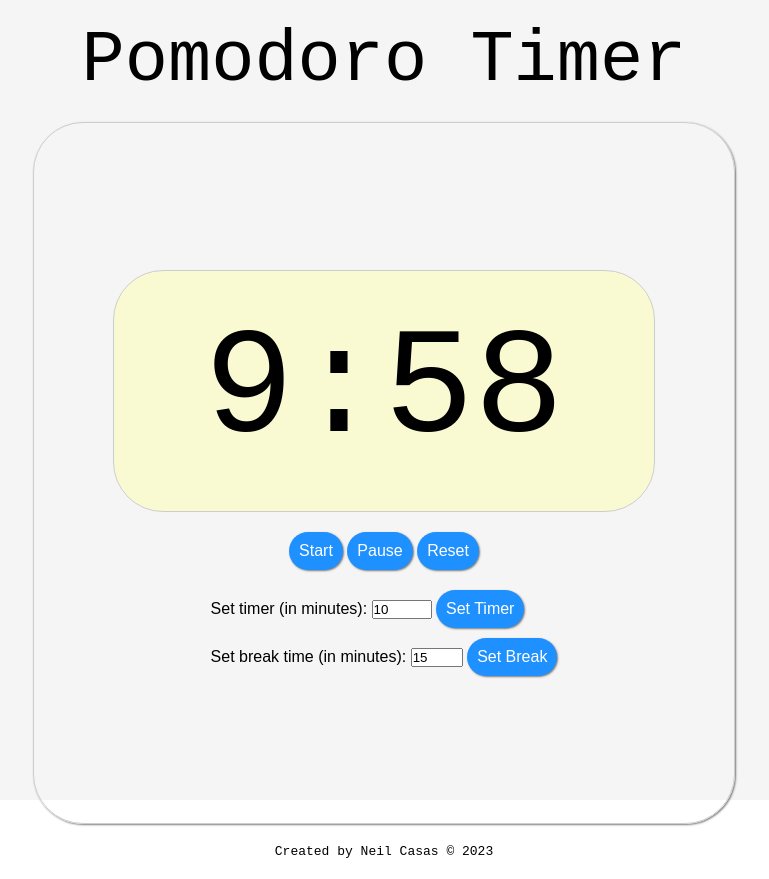
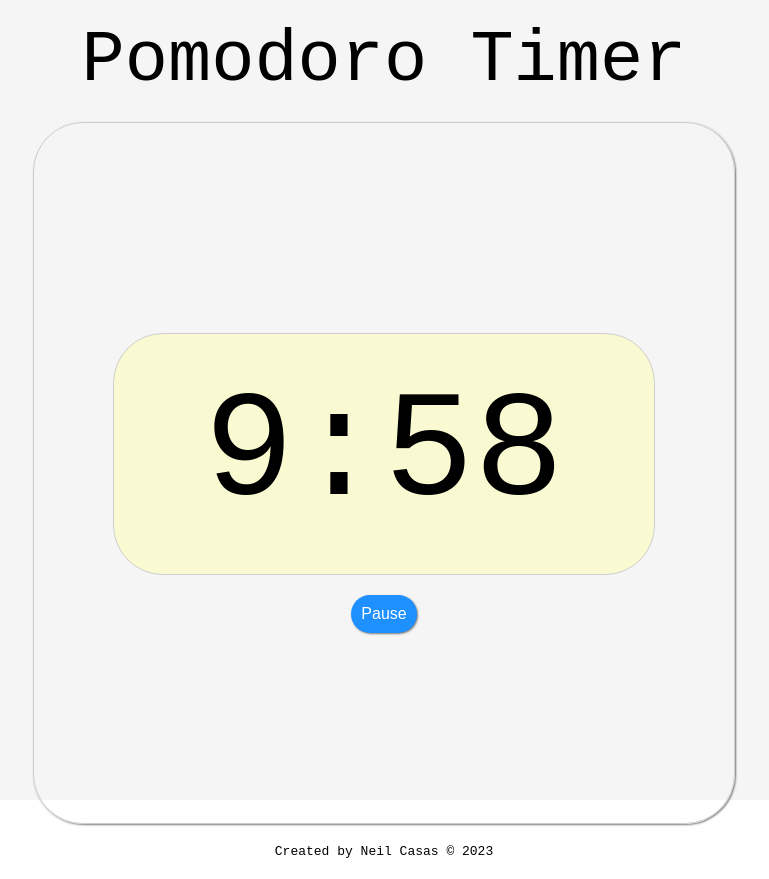
Before and after one commit to neilcasas/pomodoro, a plain HTML site: page index.html in a window 1280 px wide. Both pictures are taken after a click on the button "Start". Shown: the whole page, without its empty margins (256-1025 px from the left). Drawn offline with Linux system fonts and the light colour scheme.

Commit message:
Fixed start timer issue where multiple timers play simultaneously

```diff
--- a/index.html
+++ b/index.html
@@ -17,7 +17,6 @@
                 <div class="button-container">
                     <button class="start-button" onclick="startTimer()">Start</button>
                     <button class="pause-button" onclick ="togglePause()">Pause</button>
-                    <button class="reset-button">Reset</button>
                 </div>
                 <div class="adjust-time-container">
                     <div class="set-timer-container">
--- a/script.js
+++ b/script.js
@@ -2,11 +2,24 @@ let time = 600; // Set the initial time to 10 minutes (600 seconds)
 const countdown = document.getElementById('countdown');
 const timerEnd = new Audio('timerend.mp3');
 let isPaused = true;
+const startButton = document.querySelector('.start-button');
+const adjustTimeContainer = document.querySelector('.adjust-time-container');
+
+let timerId; // Variable to store the timer ID
 
 function startTimer() {
+    startButton.style.display = 'none';
+    adjustTimeContainer.style.display = 'none';
+    if (timerId) {
+        // Clear the existing timer
+        clearInterval(timerId);
+    }
+
     const inputMinutes = parseInt(document.getElementById('minutes').value);
     if (!isNaN(inputMinutes) && inputMinutes >= 1) {
         if (isPaused) {
+            // Remove start button once playing
+
             // Resume the timer
             isPaused = false;
         } else {
@@ -14,20 +27,21 @@ function startTimer() {
             updateTimerDisplay();
         }
 
-        const timer = setInterval(function() {
+        timerId = setInterval(function() {
             if (!isPaused) {
                 if (time > 0) {
                     time--;
                     updateTimerDisplay();
                 } else {
-                    clearInterval(timer);
+                    clearInterval(timerId); // Clear the timer
                     timerEnd.play();
+                    startButton.style.display = 'inline';
+                    adjustTimeContainer.style.display = 'inline';
                 }
             }
         }, 1000);
     }
 }
-
 
 function updateTimerDisplay() {
     const minutes = Math.floor(time / 60);
```
